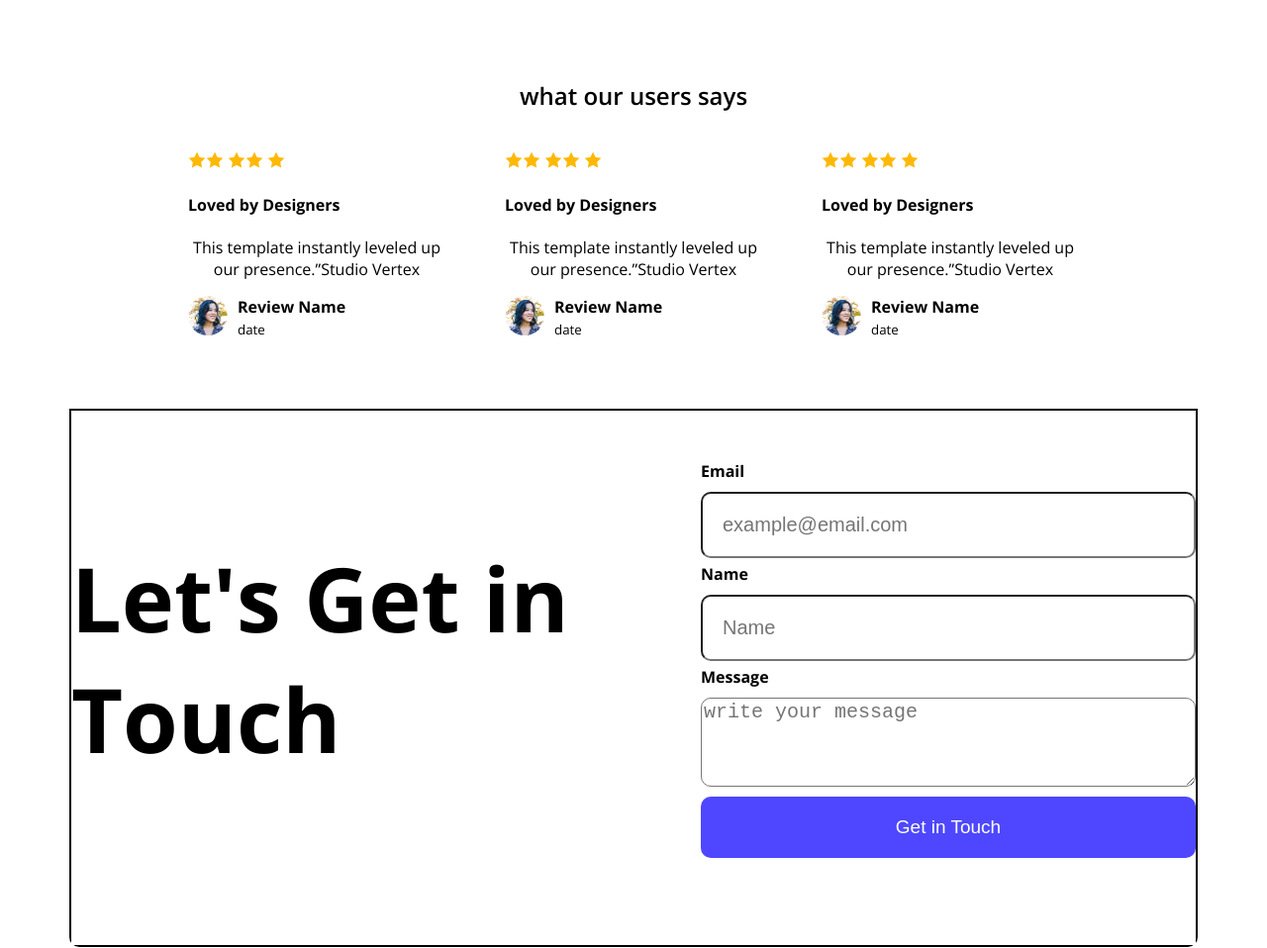
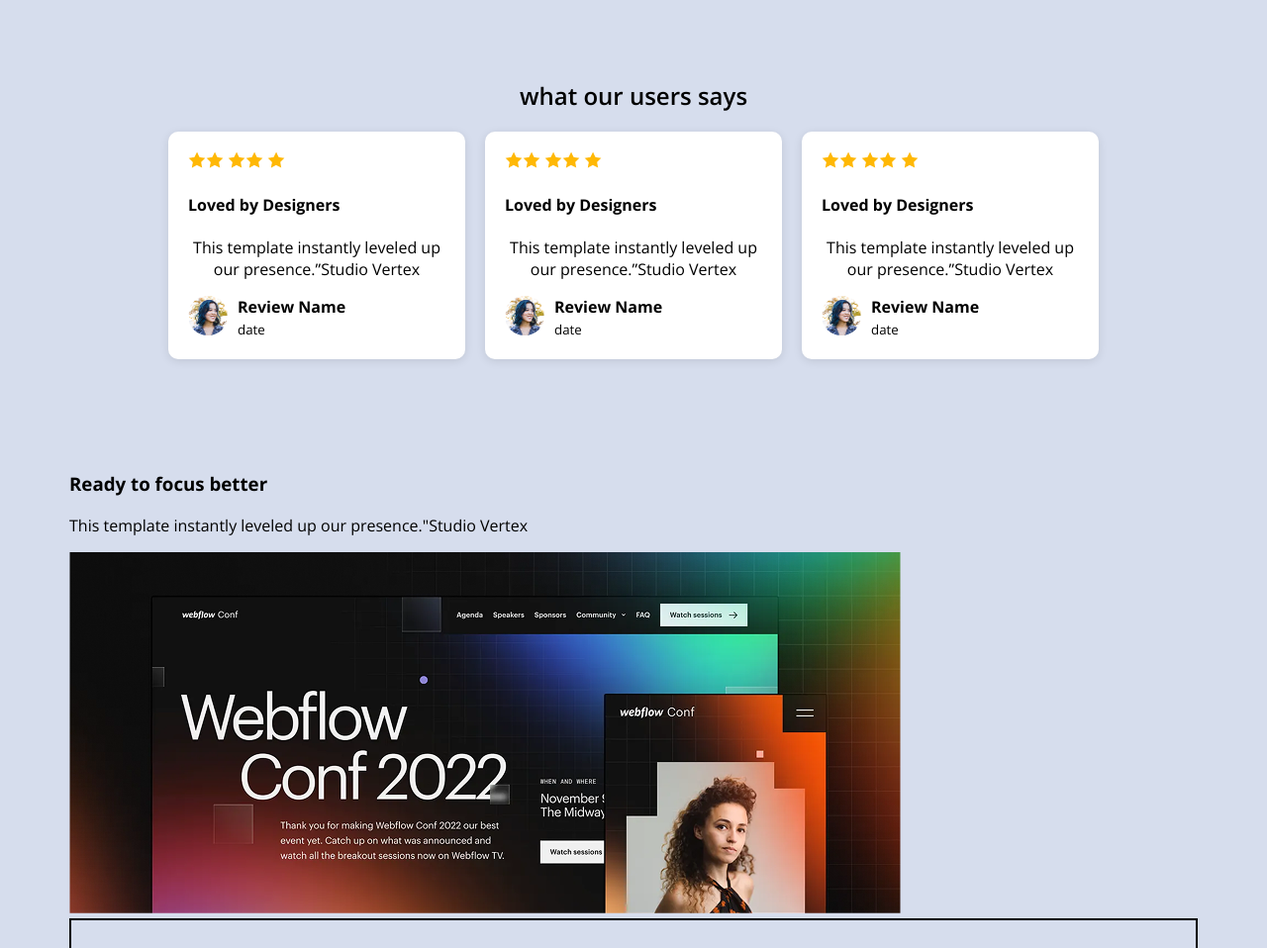
Before and after one commit to ahanif24434/portfolio-assinment-web, a plain HTML site: page index.html in a window 1280 px wide. Shown: the part 1700-2658 px from the top of the page at 99% size. Drawn offline with nearby package versions, Linux system fonts and the light colour scheme.

Commit message:
added to my files all

```diff
--- a/development/style.css
+++ b/development/style.css
@@ -61,13 +61,16 @@ nav {
     align-items:center;
     justify-content:space-between;
 }
+.background-bg {
+    background-color:#D6DDED;
+}
 .section-title {
     font-weight:bold;
     font-size:42px;
 }
 /*  productive here */
 .about-productive {
-    /*background-color:#D8BCFF;*/
+
     margin:130px auto 0 auto;
     max-width:1140px;
     border-radius:10px;
@@ -76,6 +79,7 @@ nav {
     overflow:auto;
 }
 .about-items {
+    background-color:#D0BCFF;
     display:flex;
     align-items:center;
     justify-content:space-around;
@@ -129,6 +133,7 @@ background-color:white;
 max-width:300px;
 border-radius:10px;
 padding:20px;
+box-shadow:0 2px 10px rgba(0,0,0,0.1);
 text-align:left;
 }
 .reviewer img {
--- a/index.html
+++ b/index.html
@@ -10,7 +10,7 @@
 rel="stylesheet">
     <link rel="stylesheet" href="development/style.css">
 </head>
-<body class="open-sans-normal">
+<body class="open-sans-normal background-bg">
     <!--header starts here-->
     <header class="main-header">
 <nav>
@@ -37,7 +37,7 @@ rel="stylesheet">
     <!--action section ends here-->
     <!--productive user section-->
     <section class="about-productive">
-        <h2 class="product-heading">Joined thousand of productive users</h2>
+    <h2 class="product-heading">Joined thousand of productive users</h2>
     <div class="about-items">
         <div class="product-item">
         <h2 class="product-title">50k</h2>
@@ -100,6 +100,16 @@ rel="stylesheet">
     </div>
 </div>
 </main>
+<br/>
+</br>
+<!--Focus starts here-->
+<div class="focus">
+    <h3>Ready to focus better</h3>
+    <p>This template instantly leveled up our presence."Studio Vertex</p>
+    <img src="Assets/wc-big.png" alt="image focus">
+</div>
+<!--Focus ends here-->
+
 <main class="main-clear">
 <div class="section-left"><h3>Let's Get in Touch</h3></div>
     <div class="section-right">
```
